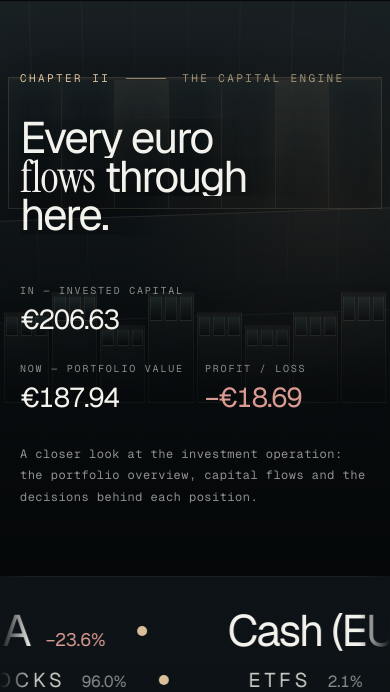
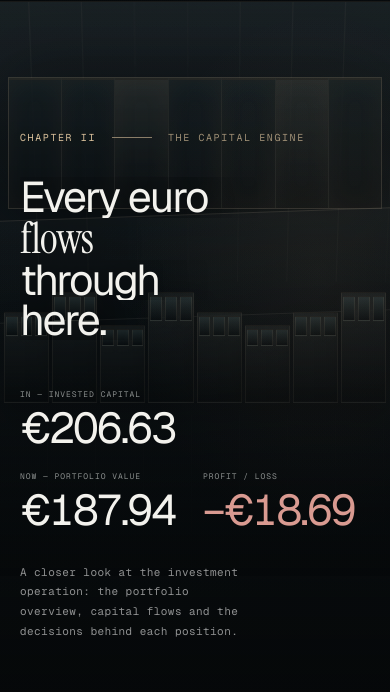
Before and after one commit to Vasilisssss/Portfolio-site, a Next.js app: page / in a window 390 px wide. Shown: the part 844-1536 px from the top of the page. Built offline with nearby package versions, Linux system fonts and the light colour scheme; no server answers; grey boxes are pictures that could not be loaded.

Commit message:
design: refine capital chapter typography and spacing for phones

```diff
--- a/app/globals.css
+++ b/app/globals.css
@@ -206,3 +206,42 @@
     opacity: .72;
   }
 }
+
+
+/* Phone-specific spacing and type scale for the capital chapter. */
+@media (max-width: 700px) {
+  .trading-floor-scene [data-chapter="1"] {
+    min-height: 82svh;
+    align-items: flex-end;
+  }
+  .trading-floor-scene [data-chapter="1"] .container-x {
+    padding-top: 8rem;
+    padding-bottom: 5rem;
+  }
+  .trading-floor-scene [data-chapter="1"] .eyebrow {
+    font-size: 10px;
+    letter-spacing: .16em;
+  }
+  .trading-floor-scene [data-chapter="1"] .display {
+    font-size: clamp(42px, 11vw, 58px);
+    line-height: .94;
+    max-width: 9ch;
+  }
+  .trading-floor-scene [data-chapter="1"] dl {
+    max-width: 100%;
+    gap: 1.35rem 1rem;
+  }
+  .trading-floor-scene [data-chapter="1"] dl dt {
+    font-size: 8px;
+    line-height: 1.5;
+    letter-spacing: .12em;
+  }
+  .trading-floor-scene [data-chapter="1"] dl dd {
+    overflow-wrap: anywhere;
+  }
+  .trading-floor-scene [data-chapter="1"] p {
+    max-width: 34ch;
+    font-size: 11px;
+    line-height: 1.8;
+  }
+}
```
